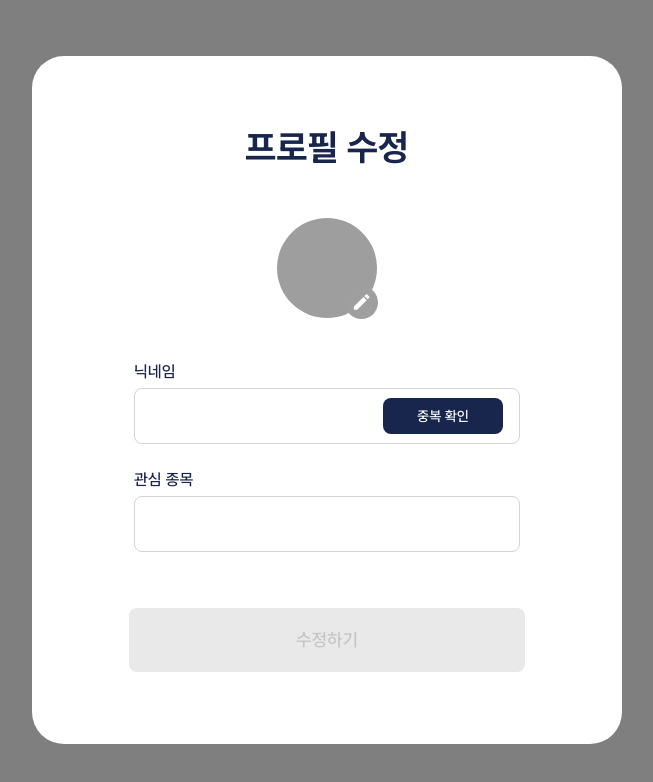
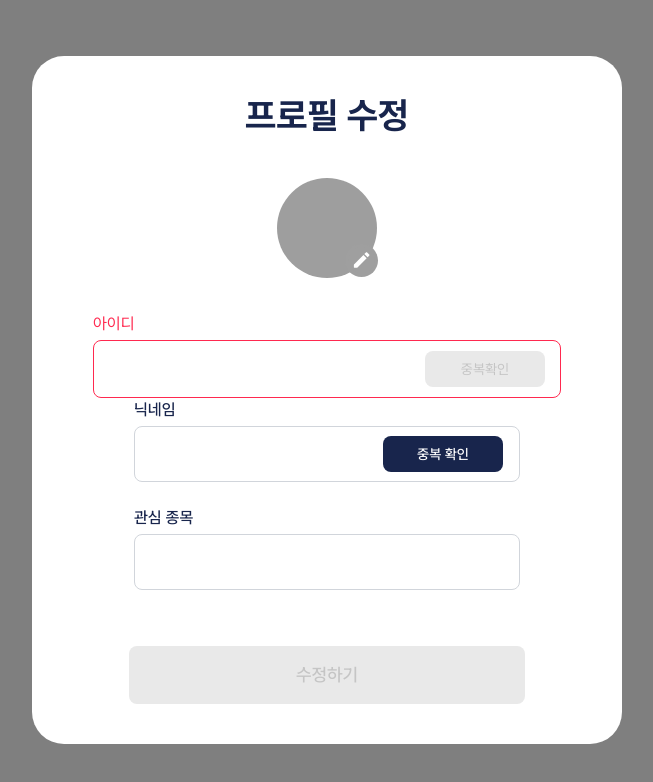
Before and after one commit to spectrum-6/Team-6-Aightnow, a Next.js app: page /settings/account/edit/editProfile in a window 1280 px wide. Shown: the top 782 px of the page, without its empty margins (313-966 px from the left). Built offline with nearby package versions, Linux system fonts and the light colour scheme; grey boxes are pictures that could not be loaded.

Commit message:
Test: EditProfile 컴포넌트 Input 테스트

```diff
--- a/src/containers/mypage/account/edit/EditProfile.tsx
+++ b/src/containers/mypage/account/edit/EditProfile.tsx
@@ -1,12 +1,123 @@
+// "use client";
+
+// import { useEffect, useState } from "react";
+// import { useRouter } from "next/navigation";
+// import { IconEdit } from "@/icons";
+
+// export default function EditProfile() {
+//   const router = useRouter();
+//   const [isOpen, setIsOpen] = useState(true);
+
+//   useEffect(() => {
+//     if (!isOpen) {
+//       router.back();
+//     }
+//   }, [isOpen, router]);
+
+//   useEffect(() => {
+//     const handleKeyDown = (event: KeyboardEvent) => {
+//       if (event.key === "Escape") {
+//         setIsOpen(false);
+//       }
+//     };
+
+//     window.addEventListener("keydown", handleKeyDown);
+
+//     return () => {
+//       window.removeEventListener("keydown", handleKeyDown);
+//     };
+//   }, []);
+
+//   const handleButtonClick = () => {
+//     setIsOpen(false);
+//     router.push("/mypage"); // 'mypage' 경로로 이동
+//   };
+
+//   if (!isOpen) return null;
+
+//   return (
+//     <div
+//       className="fixed inset-0 bg-black bg-opacity-50 flex items-center justify-center p-4"
+//       onClick={(event) => {
+//         if (event.target === event.currentTarget) {
+//           setIsOpen(false);
+//         }
+//       }}
+//     >
+//       <div className="bg-white rounded-[32px] w-[590px] h-[688px] p-10 flex flex-col items-center justify-center">
+//         <h3 className="font-bold text-navy-900 text-center mb-10">
+//           프로필 수정
+//         </h3>
+//         <div className="relative w-[120px] h-[120px] mb-8 flex items-center justify-center">
+//           <img
+//             src="https://i.ibb.co/3BtYXVs/Vector.png"
+//             alt="프로필"
+//             className="w-[100px] h-[100px] rounded-full"
+//           />
+//           <button>
+//             <IconEdit className="absolute w-[33.33px] h-[33.33px] left-[65%] top-[65%] bg-grayscale-400 rounded-full" />
+//           </button>
+//         </div>
+//         <div className="w-[386px] mb-6 flex flex-col items-center">
+//           <label
+//             htmlFor="nickname"
+//             className="block text-navy-900 mb-1 text-base font-medium self-start"
+//           >
+//             닉네임
+//           </label>
+//           <div className="relative w-full h-[56px] border border-gray-300 rounded-lg p-2 flex items-center">
+//             <input
+//               id="nickname"
+//               type="text"
+//               className="w-full h-full px-2 focus:outline-none"
+//             />
+//             <button className="absolute top-1/2 right-4 transform -translate-y-1/2 w-[120px] h-[36px] bg-navy-900 text-white rounded-lg text-sm font-medium">
+//               중복 확인
+//             </button>
+//           </div>
+//         </div>
+//         <div className="w-[386px] mb-14 flex flex-col items-center">
+//           <label
+//             htmlFor="interests"
+//             className="block text-navy-900 mb-1 text-base font-medium self-start"
+//           >
+//             관심 종목
+//           </label>
+//           <input
+//             id="interests"
+//             type="text"
+//             className="w-full h-[56px] border border-gray-300 rounded-lg px-4 focus:outline-none"
+//           />
+//         </div>
+//         <button
+//           className="w-[396px] h-[64px] bg-grayscale-200 hover:bg-navy-700 text-grayscale-300 hover:text-white font-medium py-2 px-6 rounded-lg text-lg"
+//           onClick={handleButtonClick}
+//         >
+//           수정하기
+//         </button>
+//       </div>
+//     </div>
+//   );
+// }
+
 "use client";
 
 import { useEffect, useState } from "react";
 import { useRouter } from "next/navigation";
 import { IconEdit } from "@/icons";
+import Input from "@/components/DuplicateCheckInput";
 
 export default function EditProfile() {
   const router = useRouter();
   const [isOpen, setIsOpen] = useState(true);
+
+  // 추가
+  const [isPasswordShow, setPasswordShow] = useState(false);
+  const [inputValue, setInputValue] = useState("");
+  const [captionText, setCaptionText] = useState("");
+  const [inputState, setInputState] = useState<"warning" | "success" | null>(
+    "warning"
+  );
 
   useEffect(() => {
     if (!isOpen) {
@@ -58,6 +169,18 @@ export default function EditProfile() {
             <IconEdit className="absolute w-[33.33px] h-[33.33px] left-[65%] top-[65%] bg-grayscale-400 rounded-full" />
           </button>
         </div>
+        <div>
+          <Input
+            type={isPasswordShow ? "text" : "password"}
+            label="아이디"
+            caption={captionText}
+            state={inputState}
+            inputValue={inputValue}
+            setInputValue={(e) => setInputValue(e.target.value)}
+            buttonClickHandler={() => console.log("중복확인 버튼 클릭")}
+          />
+        </div>
+
         <div className="w-[386px] mb-6 flex flex-col items-center">
           <label
             htmlFor="nickname"
```
